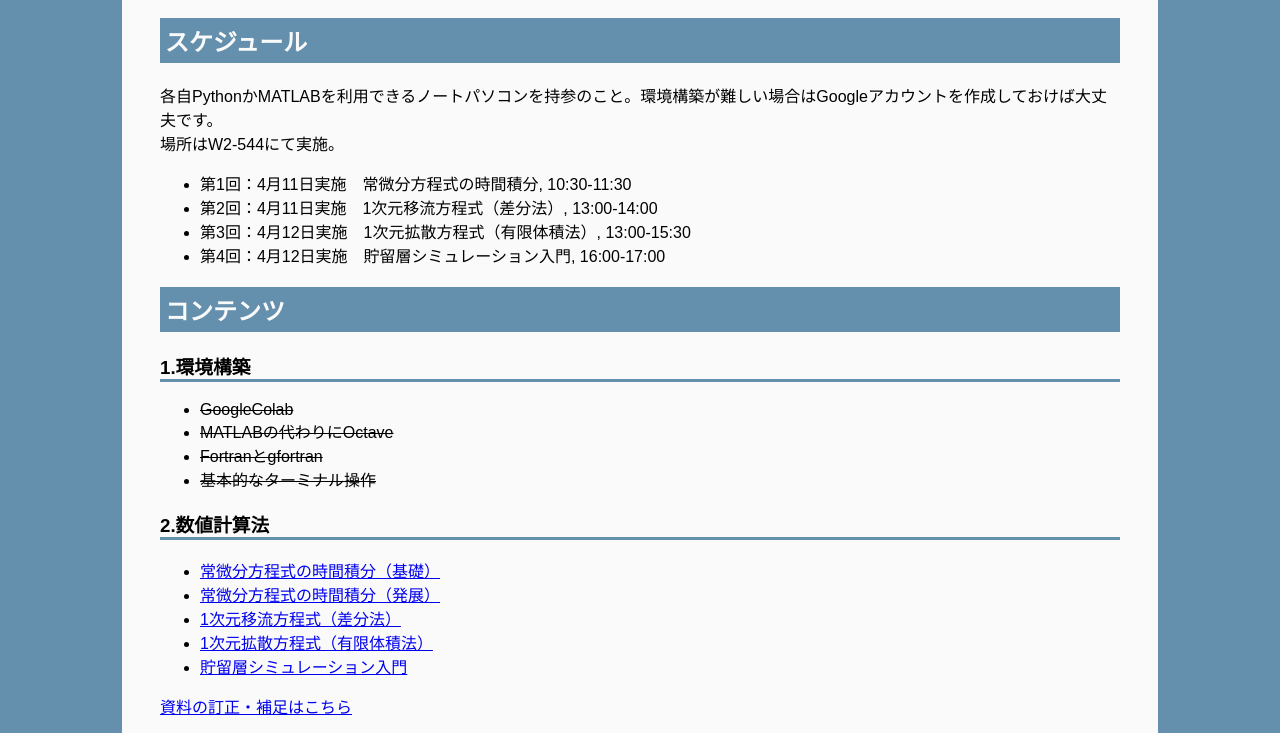
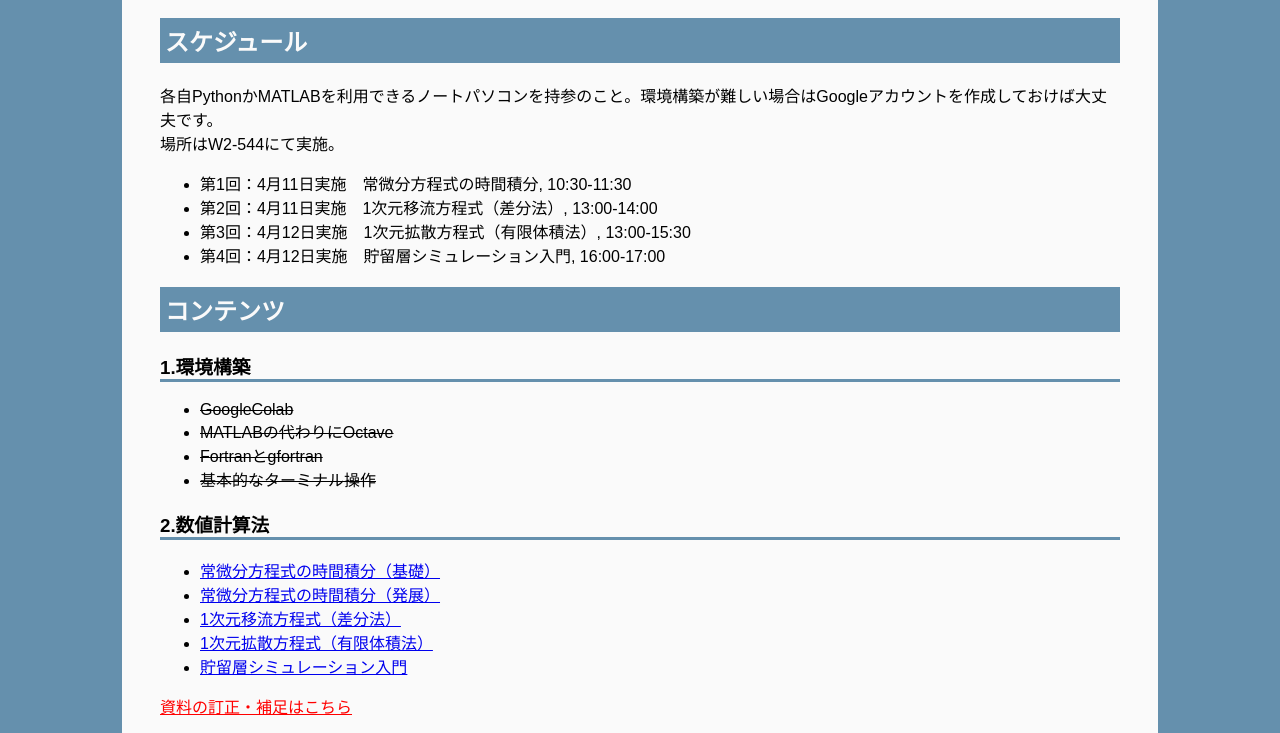
Before and after one commit to te288/intro_to_NA2022, a plain HTML site: page index.html in a window 1280 px wide. Shown: the part 67-800 px from the top of the page. Drawn offline with nearby package versions, Linux system fonts and the light colour scheme; some packages are replaced by stand-ins of ours.

Commit message:
微修正

```diff
--- a/index.html
+++ b/index.html
@@ -69,7 +69,7 @@
                 <li><a href="material/04_intro2ReservoirSim.pdf">貯留層シミュレーション入門</a></li>
 
             </ul>
-            <a href="#supp_exp" style="text-emphasis-color: red;">資料の訂正・補足はこちら</a>
+            <a href="#supp_exp" style="color: red;">資料の訂正・補足はこちら</a>
             </div>
 
             <!--可視化-->
```
